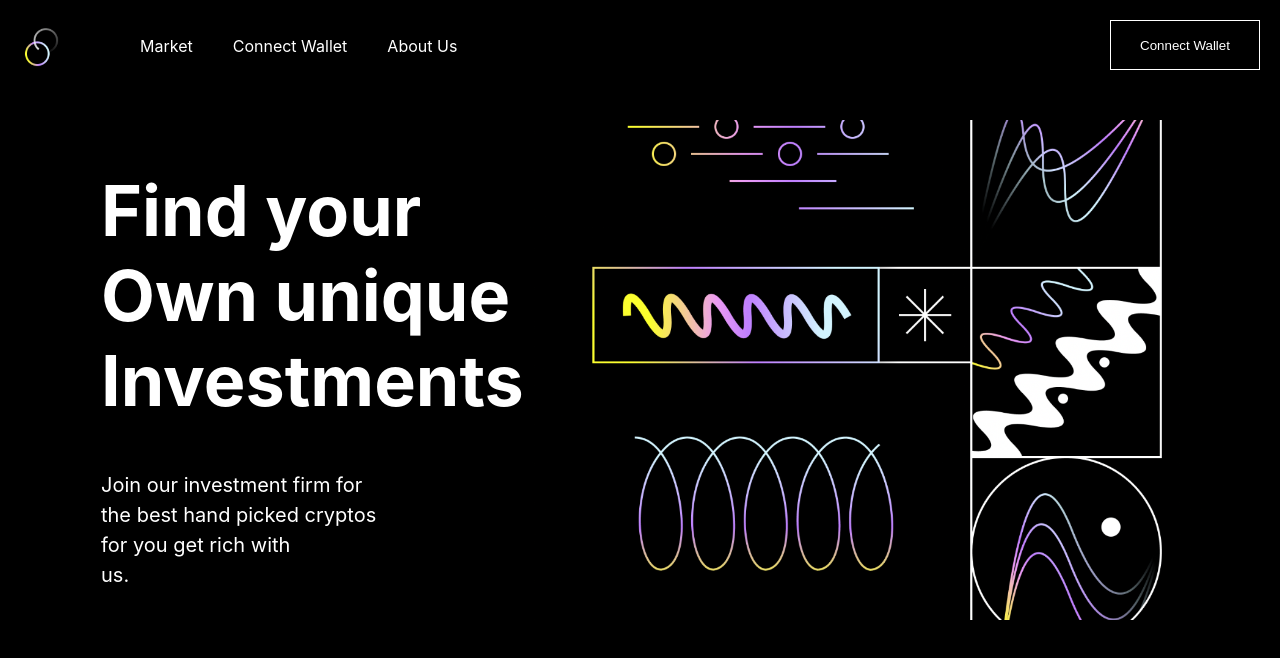
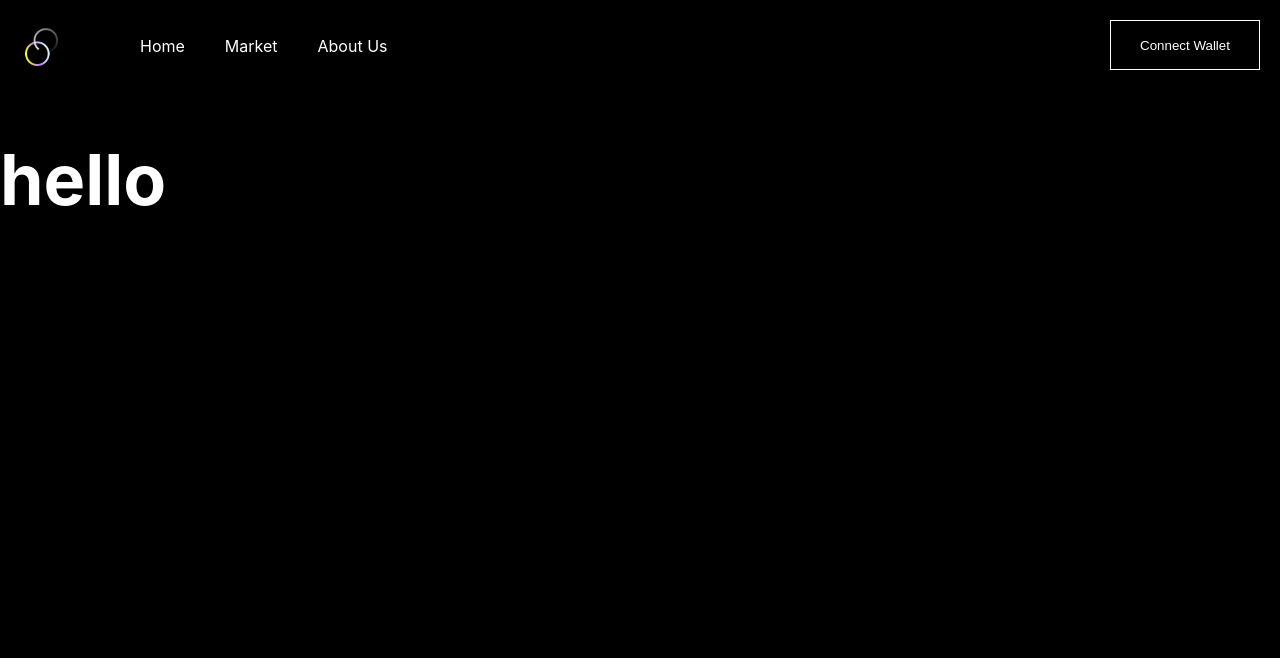
Before and after one commit to mustafamohamed-web/crypto-project-new, a React (Create React App) app: page /market in a window 1280 px wide. Shown: the top 658 px of the page. Built offline with nearby package versions, Linux system fonts and the light colour scheme.

Commit message:
react-router

```diff
--- a/package.json
+++ b/package.json
@@ -8,6 +8,7 @@
     "@testing-library/user-event": "^13.5.0",
     "react": "^18.1.0",
     "react-dom": "^18.1.0",
+    "react-router-dom": "^6.3.0",
     "react-scripts": "5.0.1",
     "web-vitals": "^2.1.4"
   },
--- a/src/App.js
+++ b/src/App.js
@@ -1,13 +1,21 @@
 import "./App.css";
 import Nav from "./components/Nav";
 import Main from "./components/Main";
+import Market from "./components/Market";
+import { BrowserRouter as Router, Routes, Route } from "react-router-dom";
 
 function App() {
   return (
-    <div className="App">
-      <Nav />
-      <Main />
-    </div>
+    <Router>
+      <div className="App">
+        <Nav />
+      </div>
+
+      <Routes>
+        <Route path="/" element={<Main />} />
+        <Route path="/market" element={<Market />} />
+      </Routes>
+    </Router>
   );
 }
 
--- a/src/components/Main.js
+++ b/src/components/Main.js
@@ -1,18 +1,19 @@
 import React from "react";
 import "..//styles/Main.css";
 import img from "../assests/main-2.png";
+import Nav from "./Nav";
 
 const Main = () => {
   return (
     <div className="main-container">
+      {/* <Nav /> */}
       <div className="info">
         <h1>
           Find your <br /> Own unique <br /> Investments
         </h1>
         <p>
           Join our investment firm for <br /> the best hand picked cryptos{" "}
-          <br /> for you get rich with <br />
-          us.
+          <br /> for you get rich with us.
         </p>
       </div>
       <div className="image">
--- /dev/null
+++ b/src/components/Market.js
@@ -0,0 +1,12 @@
+import React from "react";
+import "../styles/Market.css";
+
+const Market = () => {
+  return (
+    <div>
+      <h1>hello</h1>
+    </div>
+  );
+};
+
+export default Market;
--- a/src/components/Nav.js
+++ b/src/components/Nav.js
@@ -1,6 +1,8 @@
 import React from "react";
 import img from "../assests/logo.png";
 import "../styles/Nav.css";
+import { Link } from "react-router-dom";
+import Main from "./Main";
 
 const Nav = () => {
   return (
@@ -10,13 +12,13 @@ const Nav = () => {
         <nav>
           <ul>
             <li>
-              <a href="About">Market</a>
+              <Link to="/">Home</Link>
             </li>
             <li>
-              <a href="More Cryptos">Connect Wallet</a>
+              <Link to="/market">Market</Link>
             </li>
             <li>
-              <a href="Investment Guide">About Us</a>
+              <Link to="/about us">About Us</Link>
             </li>
           </ul>
         </nav>
--- a/src/styles/Main.css
+++ b/src/styles/Main.css
@@ -19,8 +19,7 @@
 
 .img-main {
   width: 700px;
-  height: 500px;
-  object-fit: cover;
+  height: 600px;
 }
 
 h1 {
@@ -28,6 +27,6 @@ h1 {
 }
 
 p {
-  font-size: 20px;
+  font-size: 18px;
   line-height: 1.5em;
 }
--- /dev/null
+++ b/src/styles/Market.css
@@ -0,0 +1,3 @@
+body {
+  color: white;
+}
```
Also changed, not shown: 1 other file (tests, documents, lock files or other folders).
